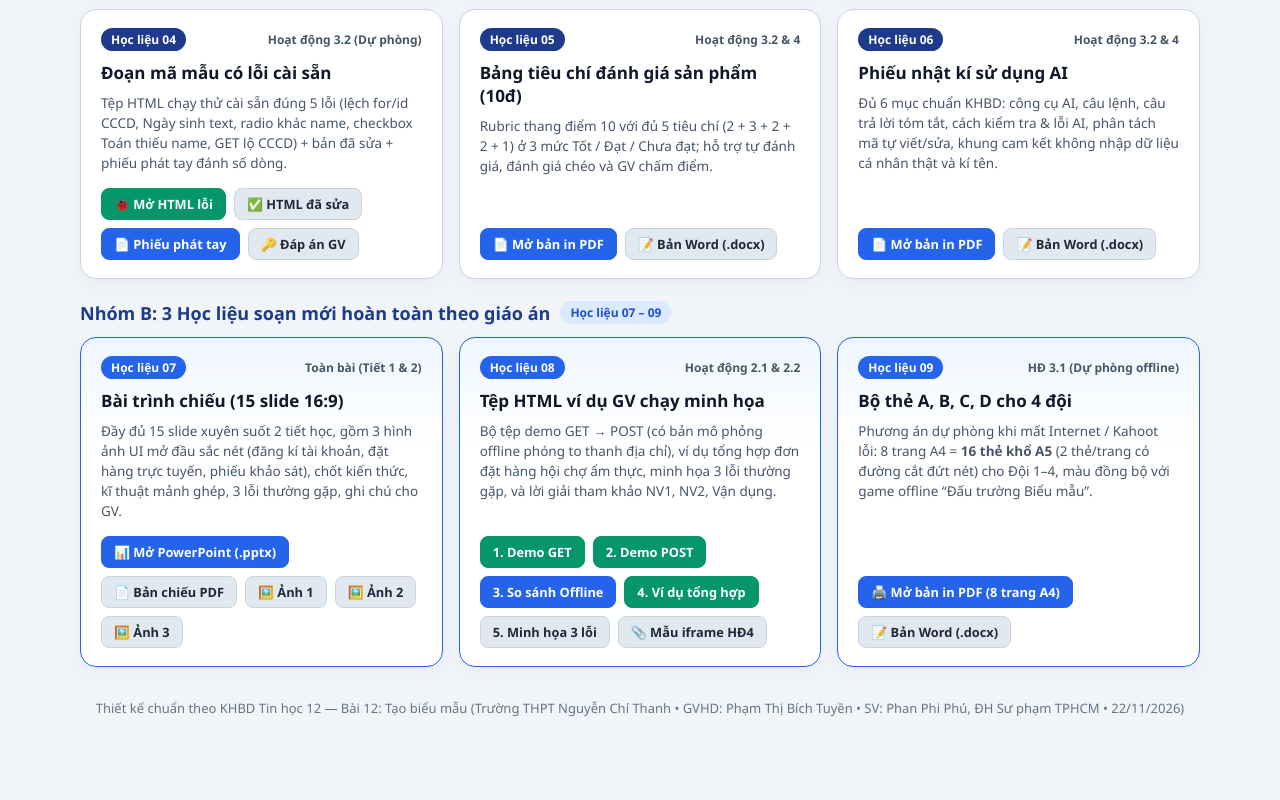
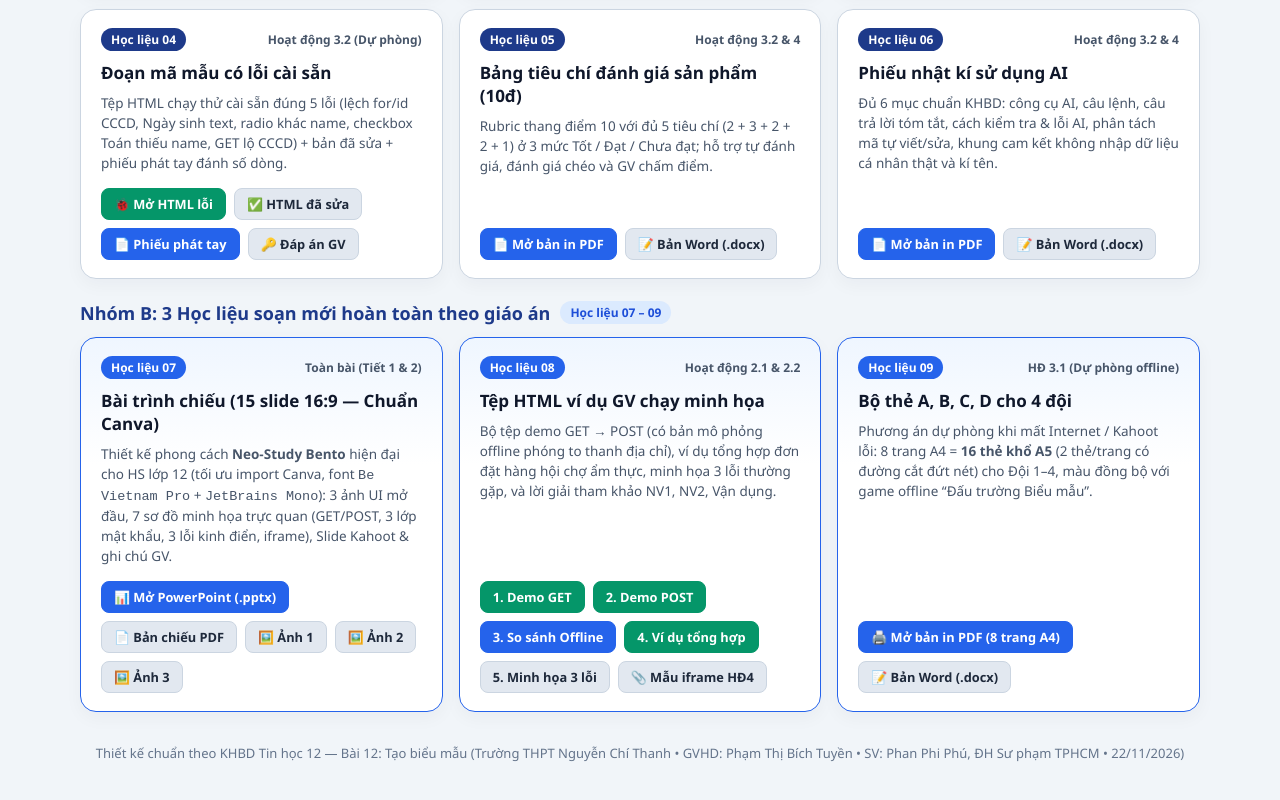
Before and after one commit to toiyeutinhoc238-sudo/khbd_bai_12, a plain HTML site: page Hoc_lieu_Bai_12/index.html in a window 1280 px wide. Shown: the part 561-1361 px from the top of the page. Before the commit the page ends 1328 px from the top, so only its background shows below. Drawn offline with Linux system fonts and the light colour scheme.

Commit message:
Thiet ke lai 15 slide PPTX/PDF chuan Canva Neo-Study cho hoc sinh lop 12

```diff
--- a/Hoc_lieu_Bai_12/index.html
+++ b/Hoc_lieu_Bai_12/index.html
@@ -128,8 +128,8 @@
     <div class="grid">
       <div class="card new-item">
         <div class="card-top"><span class="num">Học liệu 07</span><span class="stage">Toàn bài (Tiết 1 &amp; 2)</span></div>
-        <h3>Bài trình chiếu (15 slide 16:9)</h3>
-        <p>Đầy đủ 15 slide xuyên suốt 2 tiết học, gồm 3 hình ảnh UI mở đầu sắc nét (đăng kí tài khoản, đặt hàng trực tuyến, phiếu khảo sát), chốt kiến thức, kĩ thuật mảnh ghép, 3 lỗi thường gặp, ghi chú cho GV.</p>
+        <h3>Bài trình chiếu (15 slide 16:9 — Chuẩn Canva)</h3>
+        <p>Thiết kế phong cách <strong>Neo-Study Bento</strong> hiện đại cho HS lớp 12 (tối ưu import Canva, font <code>Be Vietnam Pro</code> + <code>JetBrains Mono</code>): 3 ảnh UI mở đầu, 7 sơ đồ minh họa trực quan (GET/POST, 3 lớp mật khẩu, 3 lỗi kinh điển, iframe), Slide Kahoot &amp; ghi chú GV.</p>
         <div class="links">
           <a class="btn primary" href="07_Bai_trinh_chieu/Bai_12_Tao_bieu_mau.pptx">📊 Mở PowerPoint (.pptx)</a>
           <a class="btn" href="07_Bai_trinh_chieu/Bai_12_Tao_bieu_mau.pdf" target="_blank">📄 Bản chiếu PDF</a>
```
Also changed, not shown: Hoc_lieu_Bai_12/00_Mo_hoc_lieu_Bai_12.html (+2 -2 lines), index.html (+2 -2 lines), Hoc_lieu_Bai_12/07_Bai_trinh_chieu/hinh_minh_hoa/viz_3_bugs.png (added), Hoc_lieu_Bai_12/07_Bai_trinh_chieu/hinh_minh_hoa/viz_controls_ui.png (added), Hoc_lieu_Bai_12/07_Bai_trinh_chieu/hinh_minh_hoa/viz_cover_form_ui.png (added), Hoc_lieu_Bai_12/07_Bai_trinh_chieu/hinh_minh_hoa/viz_get_vs_post.png (added), Hoc_lieu_Bai_12/07_Bai_trinh_chieu/hinh_minh_hoa/viz_iframe_flow.png (added), Hoc_lieu_Bai_12/07_Bai_trinh_chieu/hinh_minh_hoa/viz_password_layers.png (added), Hoc_lieu_Bai_12/07_Bai_trinh_chieu/hinh_minh_hoa/viz_two_parts.png (added), 2 other files.
